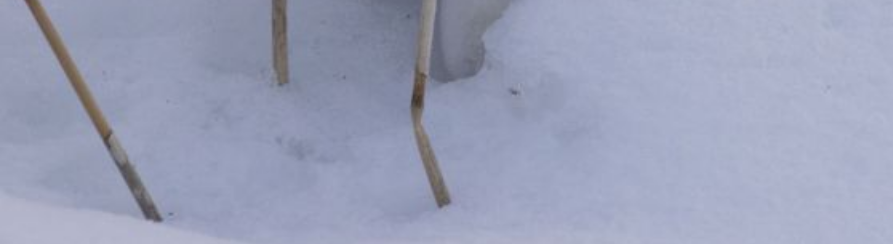
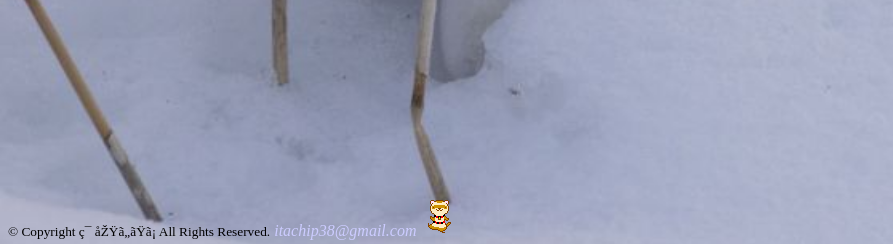
Before and after one commit to itachi-P/PHP_TODOList, a PHP site: page /samples/samples-index.html in a window 1280 px wide. Shown: the part 556-800 px from the top of the page, without its empty margins (0-893 px from the left). Run offline with PHP 8.4, Linux system fonts and the light colour scheme.

Commit message:
Added some specification changes and play elements.

```diff
--- a/php/footer.tmp.php
+++ b/php/footer.tmp.php
@@ -1,4 +1,5 @@
-<footer style='position:absolute; bottom:0; width:100%; background-color:#999; background-image:url("../images/");'>
+<footer style='position:absolute; bottom:0; width:100%; background-color: #999'>
+	<p style='background-image: url("../images/ferre_line.gif")'>　</p>
 	<nav>
 	<a href="../index.html">トップページ</a>
 	</nav>
@@ -6,5 +7,5 @@
 	<address style="display: inline;">
 		<a style="display: inline;">itachip38@gmail.com</a>
 	</address>
-	<div style="float:right">Last Modified: 2019/03/01 11:33:55</div>
+	<div style="float:right">Last Modified: 2019/03/01 18:20</div>
 </footer>
--- a/php/list.php
+++ b/php/list.php
@@ -95,10 +95,10 @@ require_once("header.tmp.php");
 <?php foreach($rows as $row):
 	// 対象行の担当者がログインユーザーの場合、背景をピンクに(下の完了済み→グレーが優先)※要確認
 	$bgc = ($row['user_name'] === $guestname)? "pink" : "#fff";
-	// 「期限」が現在日付よりも前で且つ「完了」が'未'の場合、文字を赤に
+	// 「期限」が現在日付以前で且つ「完了」が'未'の場合、文字を赤に
 	$color = "#000";
 	$today = date('Y-m-d');
-	if ($row['done'] === null && $row['term'] < $today) {
+	if ($row['done'] === null && $row['term'] <= $today) {
 		$color = "#f00";
 	}
 	// 「完了」がnullの場合'未'と表示、日付データがあれば背景をグレーに
--- a/php/search.php
+++ b/php/search.php
@@ -96,10 +96,10 @@ require_once("header.tmp.php");
 <?php foreach($rows as $row):
 	// 対象行の担当者がログインユーザーの場合、背景をピンクに(下の完了済み→グレーが優先)※要確認
 	$bgc = ($row['user_name'] === $guestname)? "pink" : "#fff";
-	// 「期限」が現在日付よりも前で且つ「完了」が'未'の場合、文字を赤に
+	// 「期限」が現在日付以前で且つ「完了」が'未'の場合、文字を赤に
 	$color = "#000";
 	$today = date('Y-m-d');
-	if ($row['done'] === null && $row['term'] < $today) {
+	if ($row['done'] === null && $row['term'] <= $today) {
 		$color = "#f00";
 	}
 	// 「完了」がnullの場合'未'と表示、日付データがあれば背景をグレーに
--- a/samples/samples-index.html
+++ b/samples/samples-index.html
@@ -16,5 +16,13 @@
 	</ol>
 	<hr>
 	<a href="../index.html">戻る</a>
+
+	<footer style='position:absolute; bottom:0; width:99%;'>
+		<small>&copy; Copyright 篠原いたち All Rights Reserved.</small>
+		<address style="display: inline;">
+			<a style="display: inline;">itachip38@gmail.com</a>
+		</address>
+		<img src="../images/odekake.gif">
+	</footer>
 </body>
 </html>
```
Also changed, not shown: index.html (+9 -0 lines), images/ferre_line.gif (added), images/odekake.gif (added), images/tanbarin.gif (added), images/wakiwakid.gif (added).
